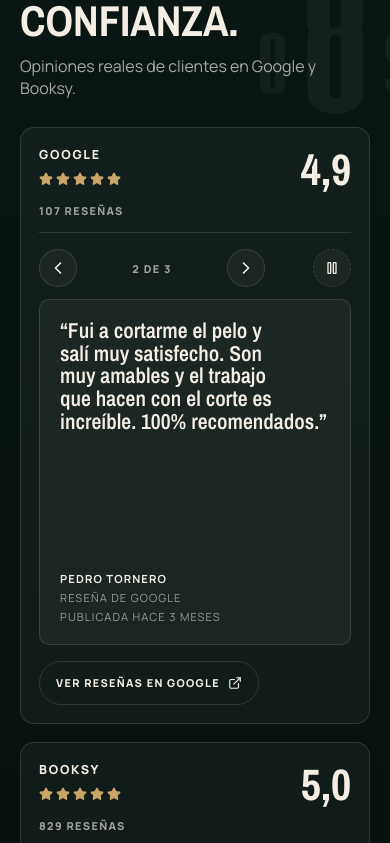
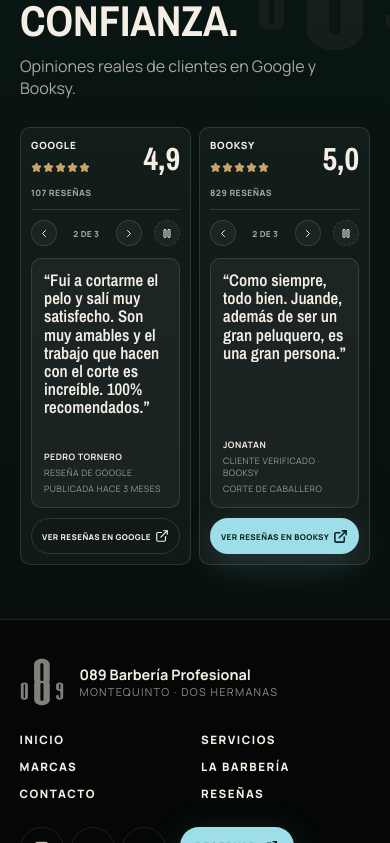
Before and after one commit to danidpv/089, a Next.js app: page / in a window 390 px wide. Shown: the part 4321-5164 px from the top of the page. Built offline with nearby package versions, Linux system fonts and the light colour scheme.

Commit message:
show review platforms side by side on mobile

```diff
--- a/src/components/home/ReviewsCarousel.module.css
+++ b/src/components/home/ReviewsCarousel.module.css
@@ -102,10 +102,50 @@
 @media (max-width: 600px) {
   .controls {
     justify-content: space-between;
+    gap: 3px;
+  }
+
+  .controls button {
+    width: 26px;
+    height: 26px;
+  }
+
+  .controls button svg {
+    width: 15px;
+    height: 15px;
+  }
+
+  .controls .playback {
+    margin-left: 0;
+  }
+
+  .controls span {
+    min-width: 34px;
+    font-size: 0.52rem;
+    letter-spacing: 0.04em;
   }
 
   .review {
-    min-height: 220px;
+    min-height: 250px;
+    gap: 16px;
+    padding: 12px;
+  }
+
+  .review q {
+    display: -webkit-box;
+    overflow: hidden;
+    font-size: 1.05rem;
+    line-height: 1.08;
+    -webkit-box-orient: vertical;
+    -webkit-line-clamp: 8;
+  }
+
+  .review strong,
+  .review span,
+  .review small {
+    font-size: 0.55rem;
+    letter-spacing: 0.05em;
+    overflow-wrap: anywhere;
   }
 }
 
--- a/src/components/home/ReviewsSection.module.css
+++ b/src/components/home/ReviewsSection.module.css
@@ -116,6 +116,74 @@
 
 @media (max-width: 800px) {
   .platformGrid {
-    grid-template-columns: 1fr;
+    grid-template-columns: repeat(2, minmax(0, 1fr));
+    gap: 8px;
+  }
+
+  .platformCard {
+    gap: 10px;
+    padding: 10px;
+    border-radius: 10px;
+  }
+
+  .platformHead {
+    gap: 2px 6px;
+    padding-bottom: 10px;
+  }
+
+  .platformName {
+    margin-bottom: 4px;
+    font-size: 0.62rem;
+    letter-spacing: 0.08em;
+  }
+
+  .platformHead strong {
+    font-size: 2rem;
+  }
+
+  .stars {
+    gap: 1px;
+  }
+
+  .stars svg {
+    width: 11px;
+    height: 11px;
+  }
+
+  .platformHead small {
+    margin-top: 5px;
+    font-size: 0.54rem;
+    letter-spacing: 0.05em;
+  }
+
+  .platformLink,
+  .booksyAction {
+    width: 100%;
+  }
+
+  .platformLink,
+  .booksyAction a {
+    min-height: 36px;
+    justify-content: center;
+    gap: 4px;
+    padding-inline: 6px;
+    font-size: 0.5rem;
+    letter-spacing: 0.05em;
+    text-align: center;
+  }
+
+  .booksyAction a {
+    width: 100%;
   }
 }
+
+@media (max-width: 360px) {
+  .platformGrid {
+    gap: 6px;
+  }
+
+  .platformCard {
+    gap: 8px;
+    padding: 8px;
+  }
+}
```
